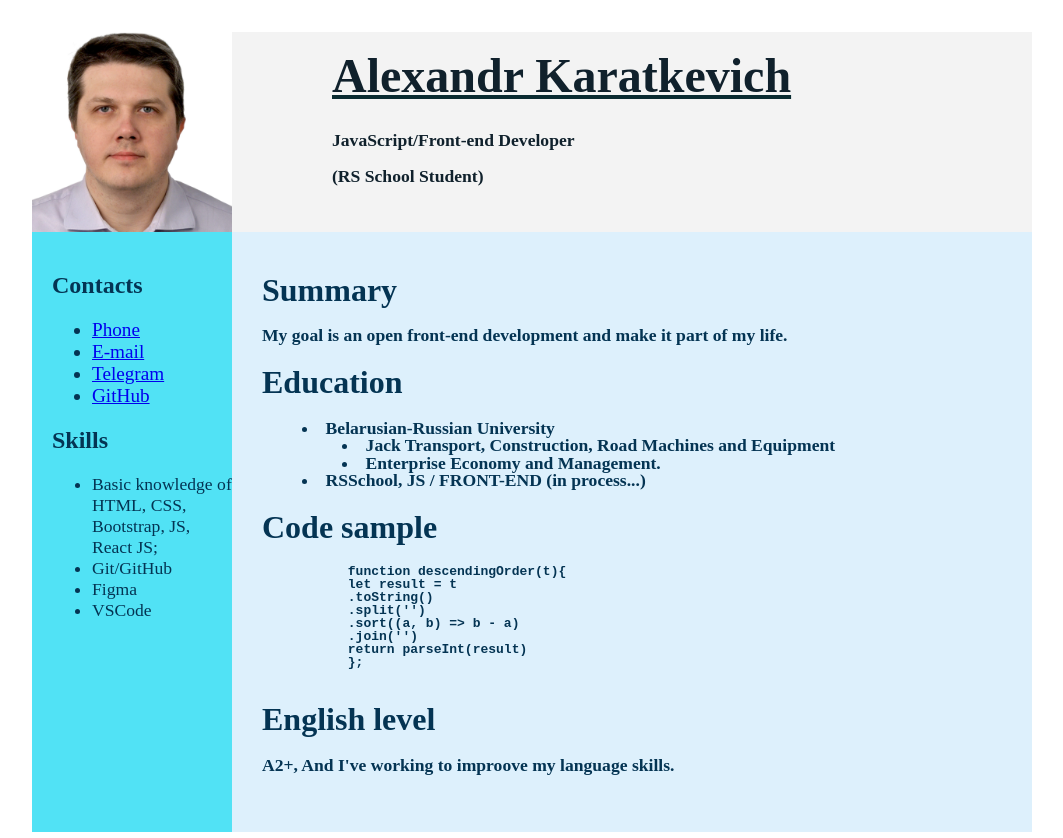
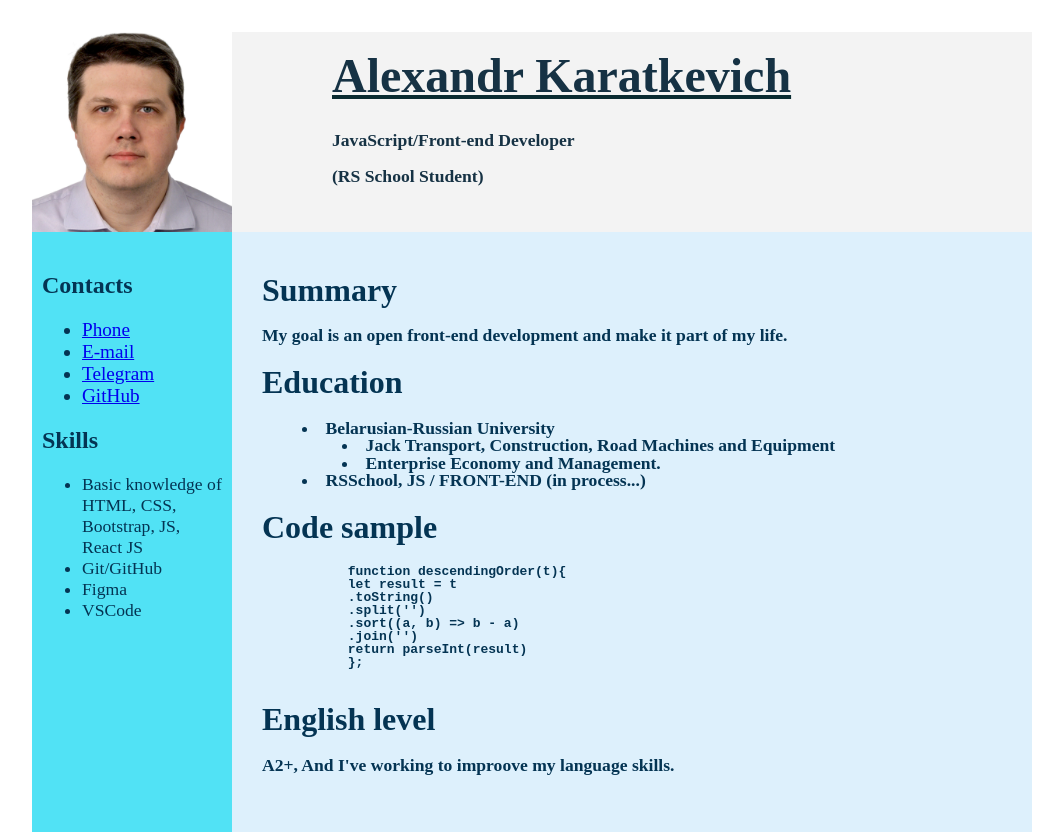
Before and after one commit to koraleaxandr/rsschool-cv, a plain HTML site: page index.html in a window 1280 px wide. Shown: the top 838 px of the page, without its empty margins (108-1171 px from the left). Drawn offline with Linux system fonts and the light colour scheme.

Commit message:
fix: edit style.css

```diff
--- a/css/style.css
+++ b/css/style.css
@@ -14,10 +14,11 @@ font-size: 1.1rem;
 .link-hover {
    font-size: 120%;
   }
+
 .link-hover :hover {
-
   color: rgb(247, 19, 209);
  }
+
  h1 {
    font-size: 2em;
   }
@@ -49,7 +50,7 @@ font-size: 1.1rem;
   font-weight: 900;
   line-height: 1.0;
   font-size: 1.5rem;
-  color: #10212c;
+  color: #163244;
 }
 
 .image-CV {
@@ -71,11 +72,12 @@ font-size: 1.1rem;
   height: 580px;
   margin: 0;
   background-color: #51e2f5;
-  padding: 20px 0px 0 20px;
+  padding: 20px 10px 0 10px;
   }
 
   .left-section {
     color: #043453;
+
   }
 
 .central-section {
```
Also changed, not shown: index.html (+1 -1 lines). Lines whose indentation alone changed are shown as unchanged.
